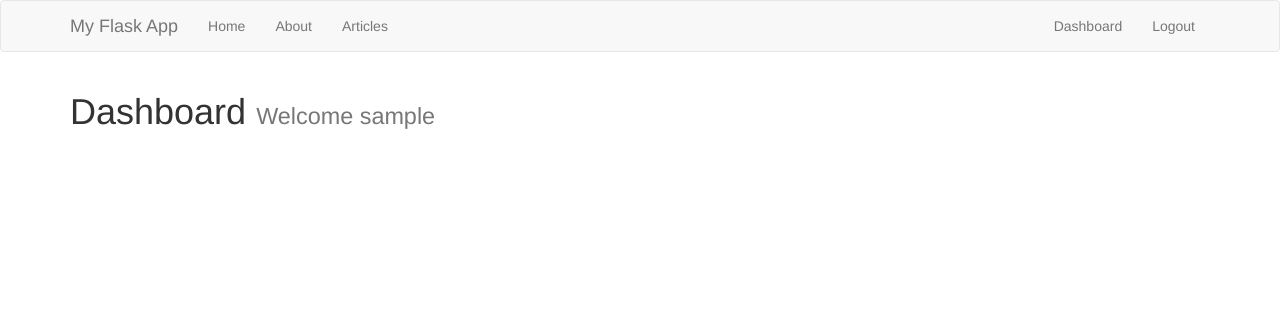
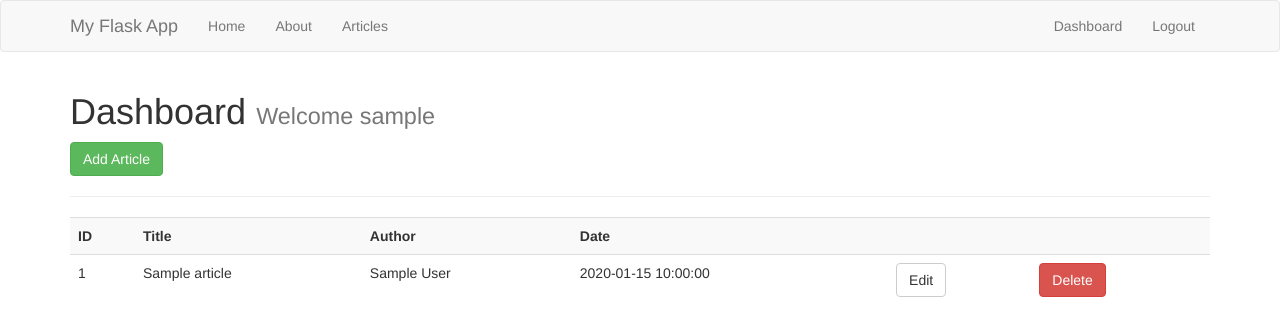
Before and after one commit to Lincxx/flask-simple-app, a Flask app: page /dashboard in a window 1280 px wide. Shown: the top 336 px of the page. Run offline with Flask 2, Linux system fonts and the light colour scheme; the visitor is signed in with stand-in values (Sample User, id 1); tables that the repository leaves empty or names only in its code hold one stand-in row (values such as "Sample post"); some libraries are stand-ins or nearby versions.

Commit message:
Articles added, ckeditor (this is for the articles), articles table created

```diff
--- a/app.py
+++ b/app.py
@@ -1,5 +1,5 @@
 from flask import Flask, render_template, flash, redirect, url_for, session, logging, request
-from data import Articles
+#from data import Articles
 from flask_mysqldb import MySQL
 from wtforms import Form, StringField, TextAreaField, PasswordField, validators
 from passlib.hash import sha256_crypt
@@ -17,7 +17,7 @@ app.config['MYSQL_CURSORCLASS'] = 'DictCursor'
 #init MYSQL
 mysql = MySQL(app)
 # Articles = a dummy set
-Articles = Articles()
+#Articles = Articles()
 
 #index
 @app.route('/')
@@ -32,12 +32,37 @@ def about():
 #articles
 @app.route('/articles')
 def articles():
-    return render_template('articles.html', articles = Articles)
+    #create cursor
+    cur = mysql.connection.cursor()
+
+    #get articles
+    result = cur.execute('SELECT * FROM articles')
+
+    articles = cur.fetchall()
+
+    if result > 0:
+        return render_template('articles.html', articles=articles)
+    else:
+        msg = 'No Articles Found'
+        return render_template('articles.html', msg=msg)
+
+    #close connection
+    cur.close()
+
 
 #single article
 @app.route('/article/<string:id>/')
 def article(id):
-    return render_template('article.html', id=id)
+    #create cursor
+    cur = mysql.connection.cursor()
+
+    #get articles
+    result = cur.execute('SELECT * FROM articles WHERE id = %s', [id])
+
+    article = cur.fetchone()
+
+    cur.close()
+    return render_template('article.html', article=article)
 
 #RegisterForm Class
 class RegisterForm(Form):
@@ -135,6 +160,7 @@ def is_logged_in(f):
 
 #logout
 @app.route('/logout')
+@is_logged_in
 def logout():
     session.clear()
     flash('You are now logged out', 'success')
@@ -145,8 +171,55 @@ def logout():
 @app.route('/dashboard')
 @is_logged_in
 def dashboard():
-    return render_template('dashboard.html')
+    #create cursor
+    cur = mysql.connection.cursor()
 
+    #get articles
+    result = cur.execute('SELECT * FROM articles')
+
+    articles = cur.fetchall()
+
+    if result > 0:
+        return render_template('dashboard.html', articles=articles)
+    else:
+        msg = 'No Articles Found'
+        return render_template('dashboard.html', msg=msg)
+
+    #close connection
+    cur.close()
+
+
+#Article Form Class
+class ArticleForm(Form):
+    title = StringField('Name', [validators.Length(min=1, max=200)])
+    body = TextAreaField('Username', [validators.Length(min=30)])
+
+
+#AddArticle
+@app.route('/add_article', methods=['GET', 'POST'])
+@is_logged_in
+def addArticle():
+    form = ArticleForm(request.form)
+    if request.method == 'POST' and form.validate():
+        title = form.title.data
+        body = form.body.data
+
+        #create vursor
+        cur = mysql.connection.cursor()
+
+        #execute
+        cur.execute("INSERT INTO articles(title, body, author) VALUES(%s, %s, %s)", (title, body, session['username']))
+
+        #commit
+        mysql.connection.commit()
+
+        #close
+        cur.close()
+
+        flash('Article Created', 'success')
+        return redirect(url_for('dashboard'))
+
+    return render_template('add_article.html', form=form)
 if  __name__  ==  '__main__':
     app.secret_key='secret123'
     app.run(debug=True)
--- a/templates/dashboard.html
+++ b/templates/dashboard.html
@@ -2,5 +2,26 @@
 
 {% block body %}
     <h1>Dashboard <small>Welcome {{session.username}}</small></h1>
-
+    <a href="/add_article" class="btn btn-success">Add Article</a>
+    <hr>
+    <table class="table table-striped">
+        <tr>
+            <th>ID</th>
+            <th>Title</th>
+            <th>Author</th>
+            <th>Date</th>
+            <th></th>
+            <th></th>
+        </tr>
+        {% for article in articles %}
+            <tr>
+                <td>{{ article.id }}</td>
+                <td>{{ article.title }}</td>
+                <td>{{ article.author }}</td>
+                <td>{{ article.create_date }}</td>
+                <td><a href="/edit_article/{{article.id}}" class="btn btn-default pullright">Edit</a></td>
+                <td><a href="/edit_article/{{article.id}}" class="btn btn-danger pullright">Delete</a></td>
+            </tr>
+        {% endfor %}
+    </table>
 {% endblock %}
--- a/templates/home.html
+++ b/templates/home.html
@@ -4,5 +4,9 @@
 <div class="jumbotron text-center">
     <h1>Welcome To FlaskApp</h1>
     <p class="lead">This application is built on the Python Flask framework</p>
+    {% if session.logged_in == NULL%}
+        <a href="/register" class="btn btn-primary btn-lg">Register</a>
+        <a href="/login" class="btn btn-success btn-lg">Login</a>
+    {%endif%}
 </div>
 {% endblock %}
--- a/templates/layout.html
+++ b/templates/layout.html
@@ -18,5 +18,9 @@
     integrity="sha256-FgpCb/KJQlLNfOu91ta32o/NMZxltwRo8QtmkMRdAu8="
     crossorigin="anonymous"></script>
     <script src="https://maxcdn.bootstrapcdn.com/bootstrap/3.3.7/js/bootstrap.min.js"></script>
+    <script src="//cdn.ckeditor.com/4.8.0/basic/ckeditor.js"></script>
+    <script>
+        CKEDITOR.replace('editor')
+    </script>
 </body>
 </html>
```
Also changed, not shown: templates/add_article.html (added, +15 -0 lines), templates/article.html (+6 -1 lines).
